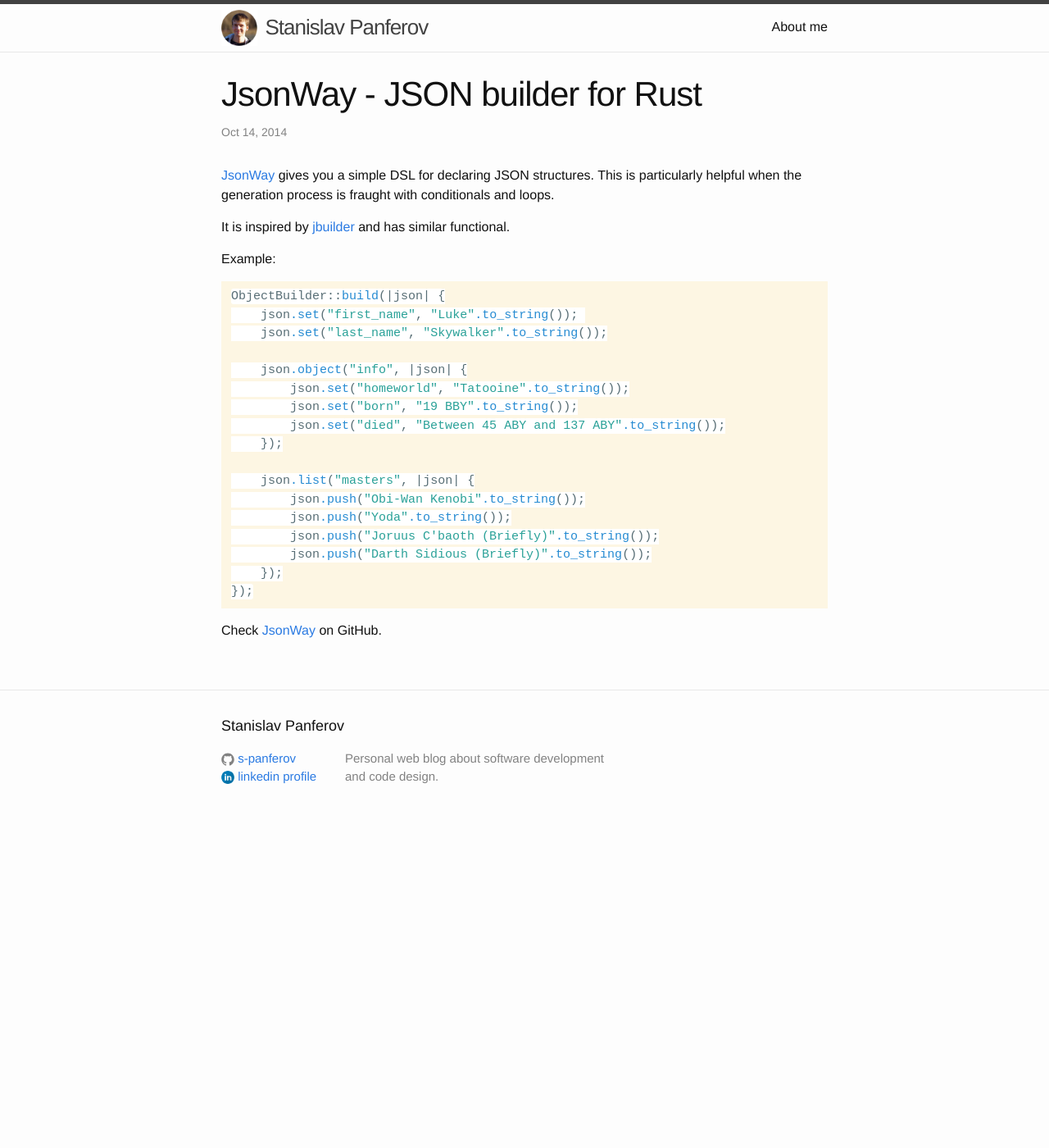
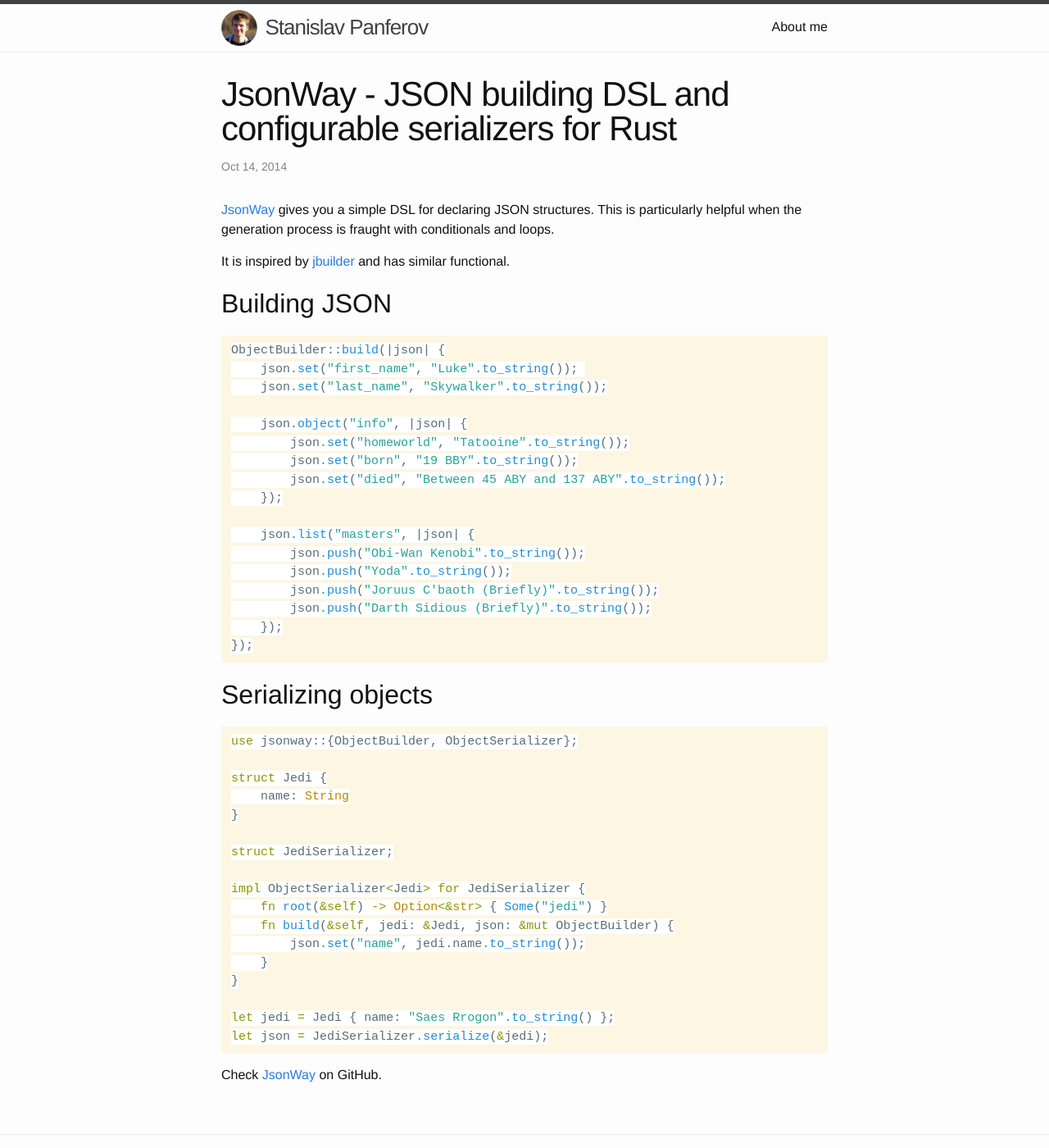
Before and after one commit to s-panferov/s-panferov.github.io, a Jekyll site: the page built from _posts/2014-10-14-jsonway.markdown, in a window 1280 px wide and 1400 px high. Shown: the whole window at 82% size. Built offline with Jekyll 4.4.1, drawn with Linux system fonts in a browser that asks for light colours; Markdown is read by kramdown in place of the engine named in the settings.

Commit message:
Update JsonWay article

````diff
--- a/_posts/2014-10-14-jsonway.markdown
+++ b/_posts/2014-10-14-jsonway.markdown
@@ -1,6 +1,6 @@
 ---
 layout: post
-title:  "JsonWay - JSON builder for Rust"
+title:  "JsonWay - JSON building DSL and configurable serializers for Rust "
 date:   2014-10-14 12:00
 languages: Rust
 categories:
@@ -10,9 +10,9 @@ categories:
 
 It is inspired by [jbuilder](https://github.com/rails/jbuilder) and has similar functional.
 
-Example:
+## Building JSON
 
-~~~rust
+```rust
 ObjectBuilder::build(|json| {
     json.set("first_name", "Luke".to_string());
     json.set("last_name", "Skywalker".to_string());
@@ -30,7 +30,29 @@ ObjectBuilder::build(|json| {
         json.push("Darth Sidious (Briefly)".to_string());
     });
 });
-~~~
+```
+
+## Serializing objects
+
+```rust
+use jsonway::{ObjectBuilder, ObjectSerializer};
+
+struct Jedi {
+    name: String
+}
+
+struct JediSerializer;
+
+impl ObjectSerializer<Jedi> for JediSerializer {
+    fn root(&self) -> Option<&str> { Some("jedi") }
+    fn build(&self, jedi: &Jedi, json: &mut ObjectBuilder) {
+        json.set("name", jedi.name.to_string());
+    }
+}
+
+let jedi = Jedi { name: "Saes Rrogon".to_string() };
+let json = JediSerializer.serialize(&jedi);
+```
 
 Check [JsonWay] on GitHub.
 
````
